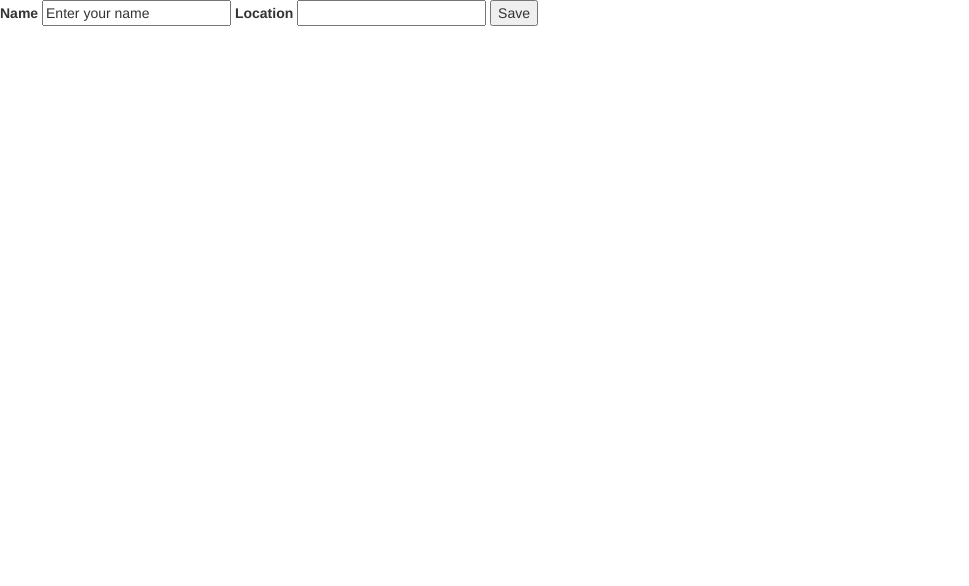
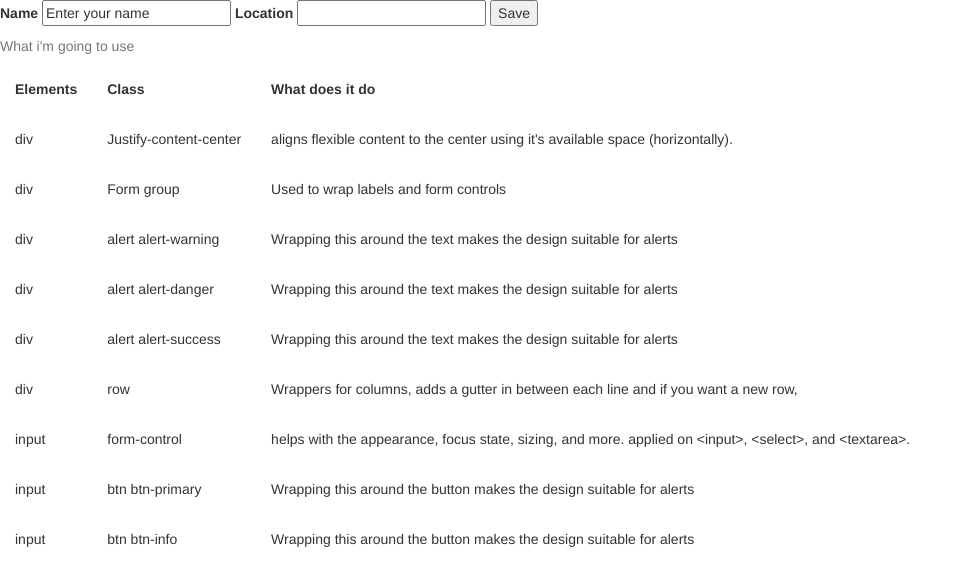
Before and after one commit to cheesea3/imperfectgamers-website, a PHP site: page /CRUD/index.php in a window 1280 px wide. Shown: the top 586 px of the page, without its empty margins (0-969 px from the left). Run offline with PHP 8.4, Linux system fonts and the light colour scheme; some libraries are stand-ins or nearby versions.

Commit message:
Made a table for personal reference, also to remind myself from the very beginning on what exactly i'm going to use in it's actual usage.

```diff
--- a/imperfectgamers-dev/CRUD/index.php
+++ b/imperfectgamers-dev/CRUD/index.php
@@ -15,14 +15,79 @@
     <script src="https://maxcdn.bootstrapcdn.com/bootstrap/3.3.7/js/bootstrap.min.js" integrity="sha384-Tc5IQib027qvyjSMfHjOMaLkfuWVxZxUPnCJA7l2mCWNIpG9mGCD8wGNIcPD7Txa" crossorigin="anonymous"></script>
 </head>
 <body>
-<form action="" method="POST">
+
+
+<form action="#" method="POST">
     <label>Name</label>
     <input type="type" name="name" value="Enter your name">
     <label>Location</label>
     <input type="text" name="location" value=""Enter your location">
-<button type="submit" name="save">Save</button>
+    <button type="submit" name="save">Save</button>
 </form>
 
-</form>
+
+
+
+<style>
+    td, th {
+    padding: 15px;
+    }
+</style>
+<table>
+    <caption>What i'm going to use</caption>
+<tr>
+    <th>Elements</th>
+    <th>Class</th>
+    <th>What does it do</th>
+</tr>
+    <tr>
+        <td>div</td>
+        <td>Justify-content-center</td>
+        <td>aligns flexible content to the center using it's available space (horizontally).
+        </td>
+    </tr>
+    <tr>
+        <td>div</td>
+        <td>Form group</td>
+        <td>Used to wrap labels and form controls</td>
+    </tr>
+    <tr>
+        <td>div</td>
+        <td>alert alert-warning</td>
+        <td>Wrapping this around the text makes the design suitable for alerts</td>
+    </tr>
+    <tr>
+        <td>div</td>
+        <td>alert alert-danger</td>
+        <td>Wrapping this around the text makes the design suitable for alerts</td>
+    </tr>
+    <tr>
+        <td>div</td>
+        <td>alert alert-success</td>
+        <td>Wrapping this around the text makes the design suitable for alerts</td>
+    </tr>
+    <tr>
+        <td>div</td>
+        <td>row</td>
+        <td>Wrappers for columns, adds a gutter in between each line and if you want a new row,</td>
+    </tr>
+    <tr>
+        <td>input</td>
+        <td>form-control</td>
+        <td>helps with the appearance, focus state, sizing, and more. applied on &lt;input&gt;, &lt;select&gt;, and &lt;textarea&gt;.</td>
+    </tr>
+    <tr>
+        <td>input</td>
+        <td>btn btn-primary</td>
+        <td>Wrapping this around the button makes the design suitable for alerts</td>
+    </tr>
+    <tr>
+        <td>input</td>
+        <td>btn btn-info</td>
+        <td>Wrapping this around the button makes the design suitable for alerts</td>
+    </tr>
+</table>
+
+
 </bodY>
 </html>
```
